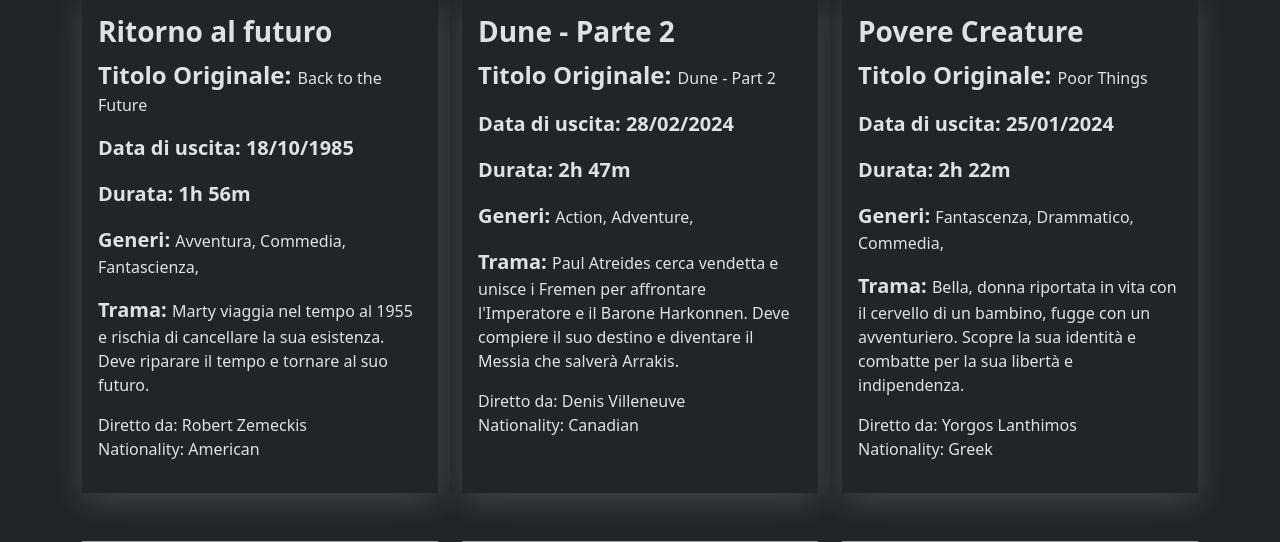
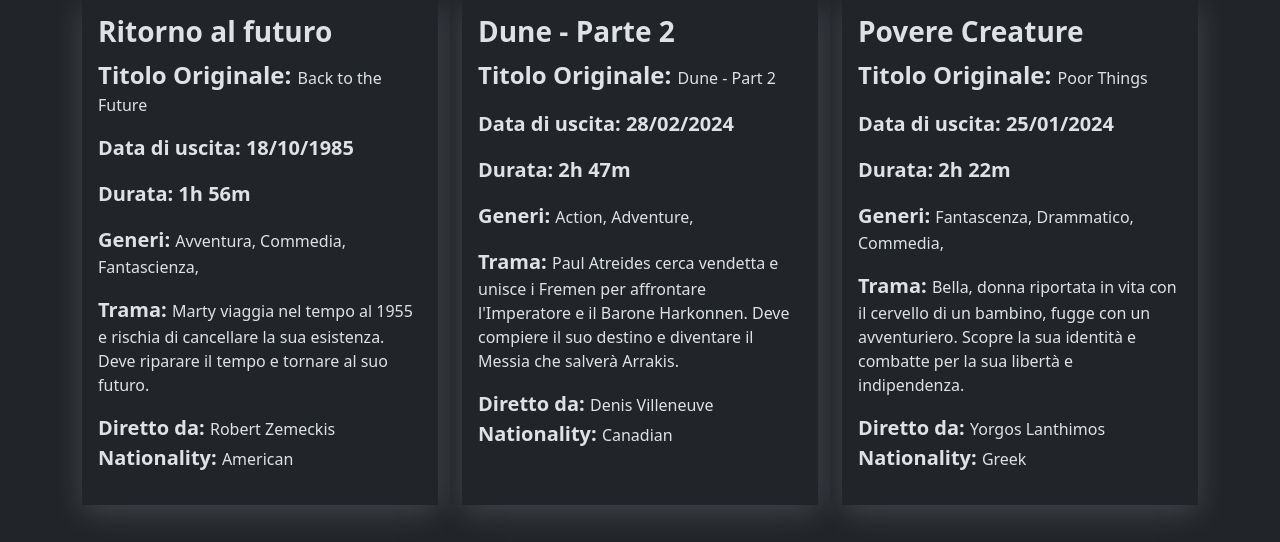
Before and after one commit to emanuele-pogliari/php-oop-1, a PHP site: page / in a window 1280 px wide. Shown: the part 412-954 px from the top of the page. Run offline with PHP 8.4, Linux system fonts and the light colour scheme; grey boxes are pictures that could not be loaded.

Commit message:
exercise stylized

```diff
--- a/Models/Directors.php
+++ b/Models/Directors.php
@@ -15,6 +15,6 @@ class Director
 
     public function getDirector()
     {
-        return $this->directorName . " " . $this->directorLastname . " <br> " . "Nationality: " . $this->directorNationality;
+        return $this->directorName . " " . $this->directorLastname . " <br> " . "<span class='fs-5 fw-bold '>Nationality: </span>" . $this->directorNationality;
     }
 }
--- a/index.php
+++ b/index.php
@@ -37,7 +37,7 @@ require 'db.php';
                 }
                 echo "</p>
             <p> <span class=' fs-5 fw-bold'>Trama: </span>" . $movie->overview . "</p>
-            <p> Diretto da: " . $movie->director->getDirector() . "</p>
+            <p> <span class=' fs-5 fw-bold'>Diretto da: </span>" . $movie->director->getDirector() . "</p>
             </div>
             </div>";
             }
```
